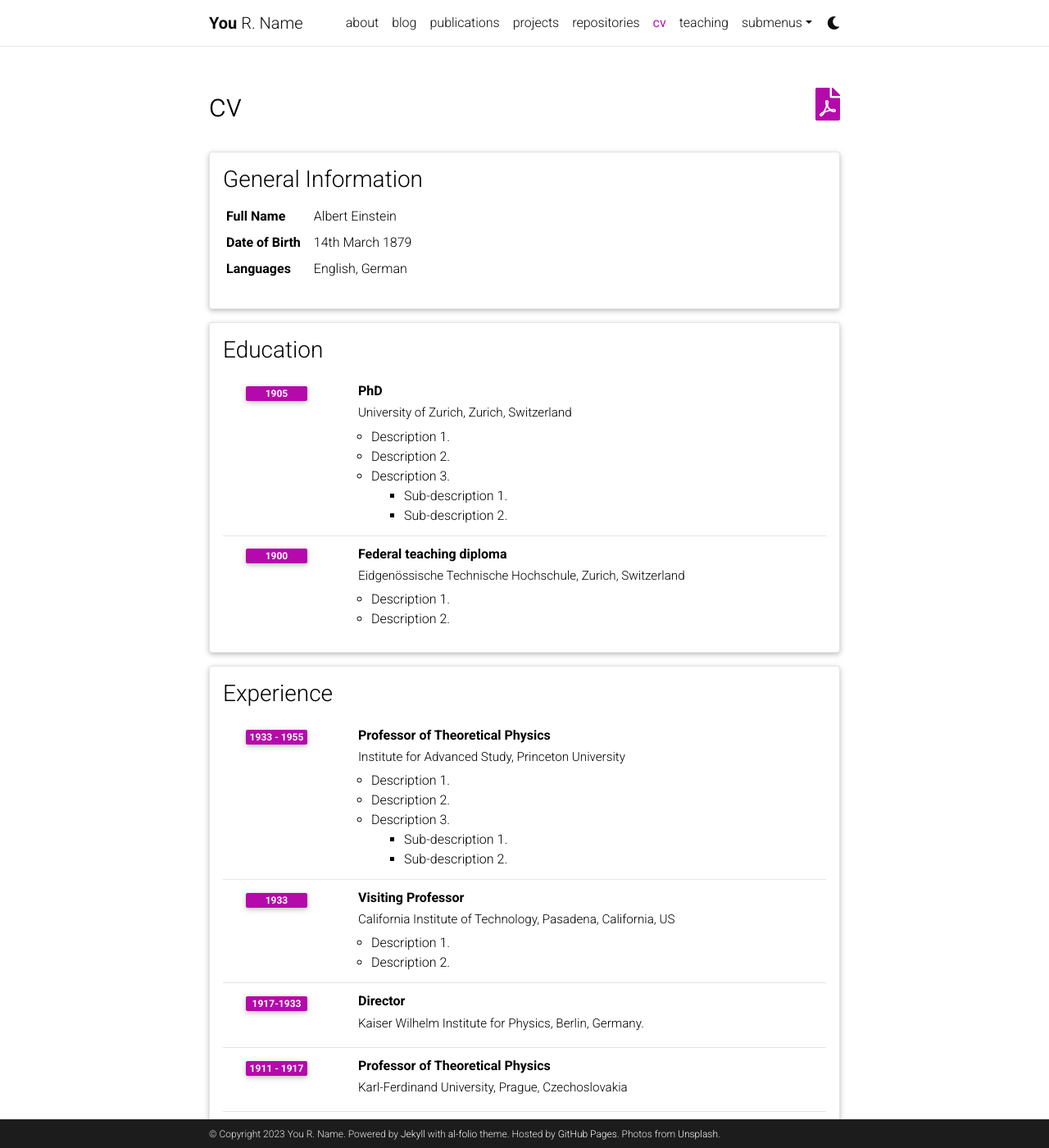
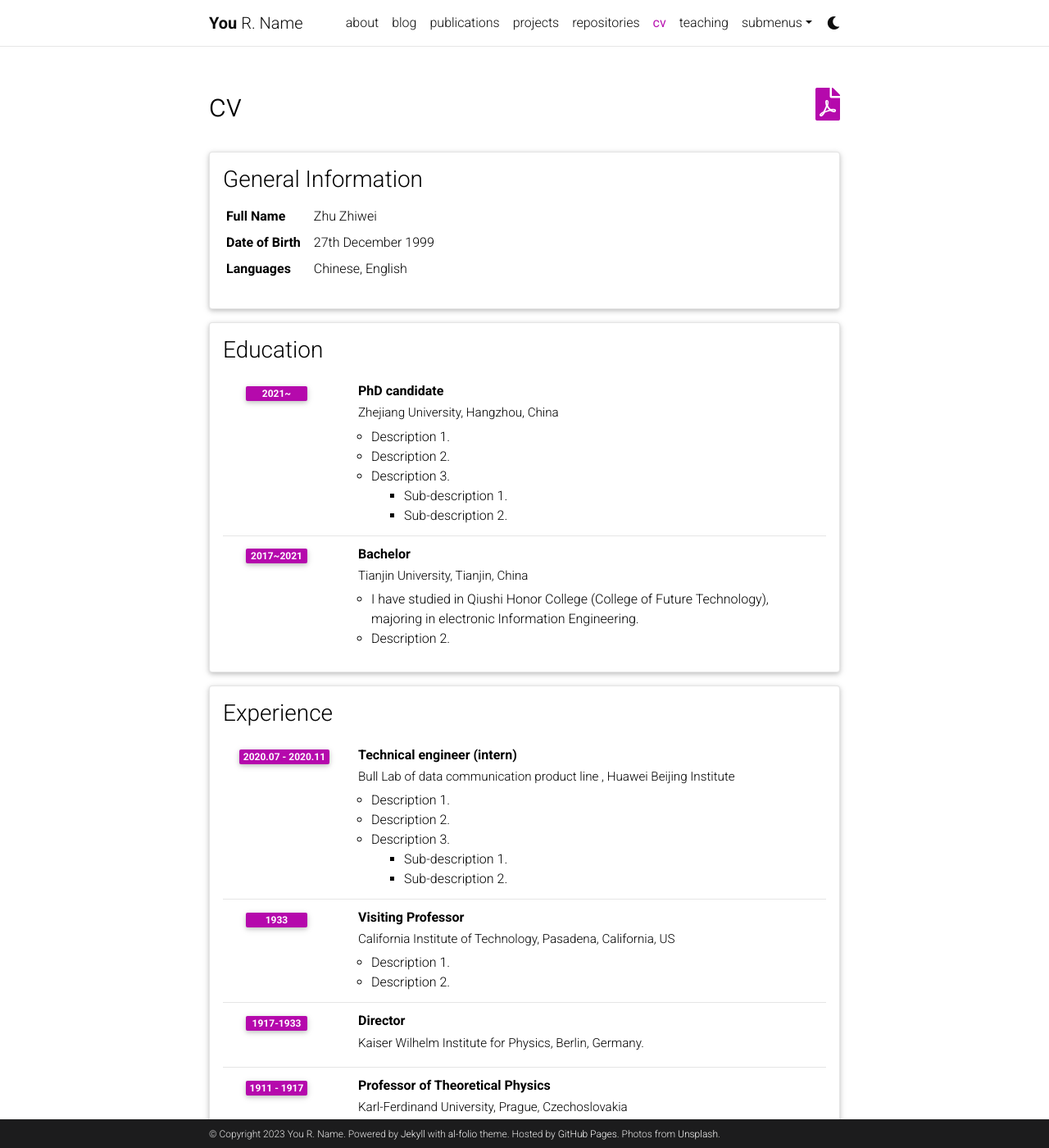
Before and after one commit to Fightzzw/zhuzhiwei, a Jekyll site: the page built from _pages/cv.md, in a window 1280 px wide and 1400 px high. Shown: the whole window at 82% size. Built offline with Jekyll 4.4.1, drawn with Linux system fonts in a browser that asks for light colours; comment, search, counter and statistics services are not loaded; a style sheet for code colours, icons or effects is not loaded.

Commit message:
Update cv.yml

```diff
--- a/_data/cv.yml
+++ b/_data/cv.yml
@@ -2,18 +2,18 @@
   type: map
   contents:
     - name: Full Name
-      value: Albert Einstein
+      value: Zhu Zhiwei
     - name: Date of Birth
-      value: 14th March 1879
+      value: 27th December 1999
     - name: Languages
-      value: English, German
+      value: Chinese, English
 
 - title: Education
   type: time_table
   contents:
-    - title: PhD
-      institution: University of Zurich, Zurich, Switzerland
-      year: 1905
+    - title: PhD candidate
+      institution: Zhejiang University, Hangzhou, China
+      year: 2021~
       description:
         - Description 1.
         - Description 2.
@@ -21,19 +21,19 @@
           contents:
             - Sub-description 1.
             - Sub-description 2.
-    - title: Federal teaching diploma
-      institution: Eidgenössische Technische Hochschule, Zurich, Switzerland
-      year: 1900
+    - title: Bachelor
+      institution: Tianjin University, Tianjin, China
+      year: 2017~2021
       description:
-        - Description 1.
+        - I have studied in Qiushi Honor College (College of Future Technology), majoring in electronic Information Engineering.
         - Description 2.
 
 - title: Experience
   type: time_table
   contents:
-    - title: Professor of Theoretical Physics
-      institution: Institute for Advanced Study, Princeton University
-      year: 1933 - 1955
+    - title: Technical engineer (intern)
+      institution: Bull Lab of data communication product line , Huawei Beijing Institute
+      year: 2020.07 - 2020.11
       description:
         - Description 1.
         - Description 2.
```
